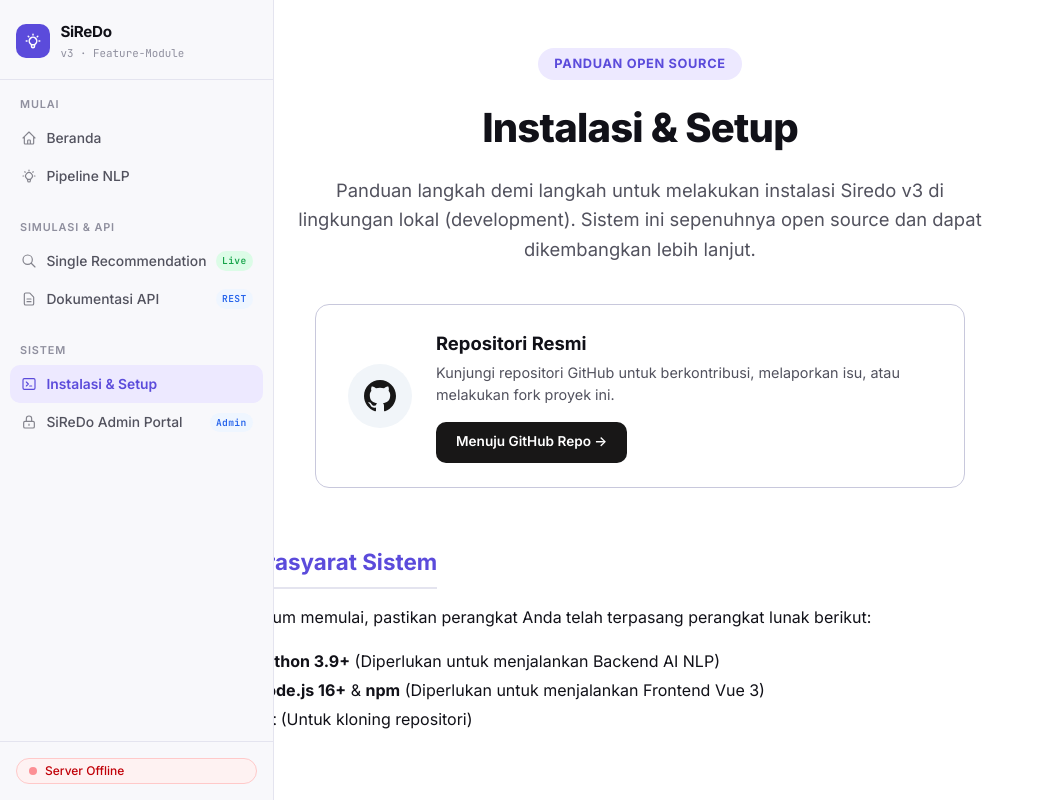
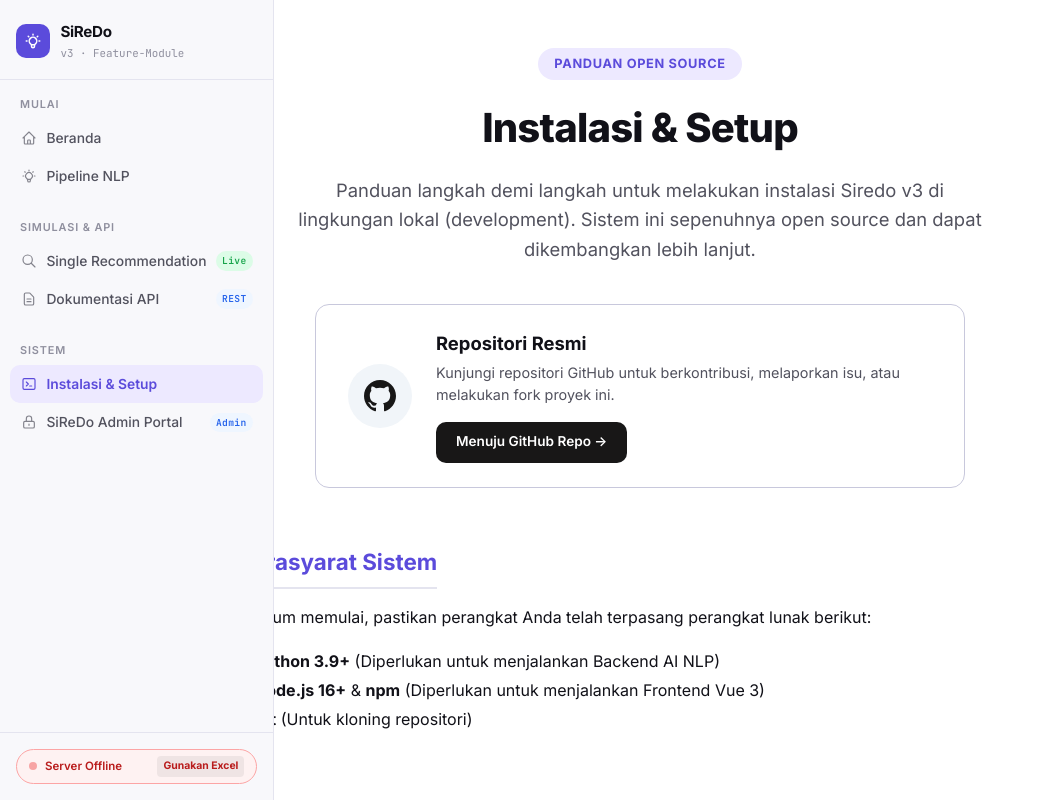
Before and after one commit to cello-marcelino/NLP-Base-Recommendation-System, a Vue app in the folder web/: page /install in a window 1280 px wide. Shown: the top 802 px of the page, without its empty margins (0-1045 px from the left). Built offline with nearby package versions, Linux system fonts and the light colour scheme; no server answers.

Commit message:
feat(web): add client-side Excel fallback reader for viewing dataset when server is offline

```diff
--- a/web/package.json
+++ b/web/package.json
@@ -14,7 +14,8 @@
     "pinia": "^3.0.4",
     "tailwindcss": "^4.3.3",
     "vue": "^3.5.40",
-    "vue-router": "^4.5.0"
+    "vue-router": "^4.5.0",
+    "xlsx": "^0.18.5"
   },
   "devDependencies": {
     "@vitejs/plugin-vue": "^6.0.8",
--- a/web/src/components/layout/ServerStatusBadge.vue
+++ b/web/src/components/layout/ServerStatusBadge.vue
@@ -1,8 +1,11 @@
 <script setup>
-import { onMounted } from 'vue'
+import { ref, onMounted } from 'vue'
 import { useSystemStore } from '../../stores/system'
 
 const systemStore = useSystemStore()
+const showExcelModal = ref(false)
+const isReading = ref(false)
+const uploadError = ref(null)
 
 onMounted(() => {
   systemStore.fetchStatus()
@@ -10,25 +13,139 @@
     systemStore.fetchStatus()
   }, 15000)
 })
+
+const handleFileUpload = async (e) => {
+  const file = e.target.files[0]
+  if (!file) return
+  isReading.value = true
+  uploadError.value = null
+  try {
+    await systemStore.loadExcelDataset(file)
+    showExcelModal.value = false
+  } catch (err) {
+    uploadError.value = 'Gagal membaca file Excel dataset.'
+  } finally {
+    isReading.value = false
+  }
+}
 </script>
 
 <template>
-  <div class="flex items-center gap-2 px-3 py-1 rounded-full text-xs font-medium border transition-colors"
-    :class="{
-      'bg-emerald-50 text-emerald-700 border-emerald-200': systemStore.isOnline && systemStore.isCacheReady,
-      'bg-amber-50 text-amber-700 border-amber-200': systemStore.isOnline && !systemStore.isCacheReady,
-      'bg-red-50 text-red-700 border-red-200': !systemStore.isOnline
-    }"
-  >
-    <div class="w-2 h-2 rounded-full animate-pulse"
+  <div class="status-container">
+    <div
+      class="status-badge"
       :class="{
-        'bg-emerald-500': systemStore.isOnline && systemStore.isCacheReady,
-        'bg-amber-500': systemStore.isOnline && !systemStore.isCacheReady,
-        'bg-red-500': !systemStore.isOnline
+        'badge-online': systemStore.isOnline && systemStore.isCacheReady && !systemStore.isExcelMode,
+        'badge-warming': systemStore.isOnline && !systemStore.isCacheReady && !systemStore.isExcelMode,
+        'badge-excel': systemStore.isExcelMode,
+        'badge-offline': !systemStore.isOnline && !systemStore.isExcelMode
       }"
-    ></div>
-    <span v-if="systemStore.isOnline && systemStore.isCacheReady">Server Online (Ready: {{ systemStore.totalDosen }} Dosen)</span>
-    <span v-else-if="systemStore.isOnline && !systemStore.isCacheReady">Server Online (Warming Up...)</span>
-    <span v-else>Server Offline</span>
+    >
+      <div
+        class="status-dot"
+        :class="{
+          'dot-online': systemStore.isOnline && systemStore.isCacheReady && !systemStore.isExcelMode,
+          'dot-warming': systemStore.isOnline && !systemStore.isCacheReady && !systemStore.isExcelMode,
+          'dot-excel': systemStore.isExcelMode,
+          'dot-offline': !systemStore.isOnline && !systemStore.isExcelMode
+        }"
+      ></div>
+
+      <span v-if="systemStore.isExcelMode">Excel Mode ({{ systemStore.totalDosen }} Dosen)</span>
+      <span v-else-if="systemStore.isOnline && systemStore.isCacheReady">Server Online ({{ systemStore.totalDosen }} Dosen)</span>
+      <span v-else-if="systemStore.isOnline && !systemStore.isCacheReady">Server Warming Up...</span>
+      <span v-else>Server Offline</span>
+
+      <button
+        v-if="!systemStore.isOnline || systemStore.isExcelMode"
+        @click="showExcelModal = true"
+        class="btn-excel-toggle"
+        title="Gunakan Excel Fallback"
+      >
+        {{ systemStore.isExcelMode ? 'Ganti Excel' : 'Gunakan Excel' }}
+      </button>
+    </div>
+
+    <!-- Modal Excel File Reader -->
+    <div v-if="showExcelModal" class="modal-backdrop" @click.self="showExcelModal = false">
+      <div class="modal-card">
+        <div class="modal-header">
+          <h3>Opsi Pembacaan Excel Fallback</h3>
+          <button @click="showExcelModal = false" class="btn-close">×</button>
+        </div>
+
+        <div class="modal-body">
+          <p class="modal-desc">
+            Saat server offline atau bermasalah, Anda dapat mengunggah file dataset Excel (<code>dataset_profiles_terintegrasi.xlsx</code>) untuk membaca data dosen, publikasi, dan bimbingan langsung di browser.
+          </p>
+
+          <div v-if="uploadError" class="error-msg">{{ uploadError }}</div>
+
+          <label class="drop-area">
+            <svg width="32" height="32" fill="none" viewBox="0 0 24 24" stroke="currentColor">
+              <path stroke-linecap="round" stroke-linejoin="round" stroke-width="1.5" d="M7 16a4 4 0 01-.88-7.903A5 5 0 1115.9 6L16 6a5 5 0 011 9.9M15 13l-3-3m0 0l-3 3m3-3v12" />
+            </svg>
+            <span class="drop-text">{{ isReading ? 'Membaca data Excel...' : 'Pilih File Excel Dataset (.xlsx)' }}</span>
+            <input type="file" accept=".xlsx, .xls" @change="handleFileUpload" class="sr-only" :disabled="isReading" />
+          </label>
+        </div>
+
+        <div class="modal-footer">
+          <button v-if="systemStore.isExcelMode" @click="systemStore.clearExcelMode(); showExcelModal = false" class="btn-reset">
+            Ganti ke Mode Server
+          </button>
+          <button @click="showExcelModal = false" class="btn-cancel">Tutup</button>
+        </div>
+      </div>
+    </div>
   </div>
 </template>
+
+<style scoped>
+.status-container { position: relative; width: 100%; }
+.status-badge {
+  display: flex; align-items: center; gap: 0.5rem;
+  padding: 0.4rem 0.75rem; border-radius: 99px;
+  font-size: 0.72rem; font-weight: 600; border: 1px solid;
+  transition: all 0.2s;
+}
+.badge-online { background: #ecfdf5; border-color: #a7f3d0; color: #047857; }
+.badge-warming { background: #fffbe6; border-color: #fde68a; color: #b45309; }
+.badge-excel { background: #f0fdfa; border-color: #99f6e4; color: #0f766e; }
+.badge-offline { background: #fef2f2; border-color: #fca5a5; color: #b91c1c; }
+
+.status-dot { width: 8px; height: 8px; border-radius: 50%; animation: pulse 1.5s infinite; flex-shrink: 0; }
+.dot-online { background: #10b981; }
+.dot-warming { background: #f59e0b; }
+.dot-excel { background: #0d9488; }
+.dot-offline { background: #ef4444; }
+@keyframes pulse { 0%, 100% { opacity: 1; } 50% { opacity: 0.4; } }
+
+.btn-excel-toggle {
+  margin-left: auto; background: rgba(0,0,0,0.06); border: none;
+  padding: 2px 6px; border-radius: 4px; font-size: 0.65rem; font-weight: 700;
+  cursor: pointer; transition: background 0.15s;
+}
+.btn-excel-toggle:hover { background: rgba(0,0,0,0.12); }
+
+/* Modal */
+.modal-backdrop { position: fixed; inset: 0; background: rgba(0,0,0,0.45); backdrop-filter: blur(3px); display: flex; align-items: center; justify-content: center; z-index: 300; padding: 1rem; }
+.modal-card { background: white; border-radius: 12px; max-width: 440px; width: 100%; padding: 1.5rem; box-shadow: 0 20px 40px rgba(0,0,0,0.25); color: #0f172a; }
+.modal-header { display: flex; align-items: center; justify-content: space-between; margin-bottom: 1rem; }
+.modal-header h3 { font-size: 1rem; font-weight: 700; color: #0f172a; margin: 0; }
+.btn-close { background: none; border: none; font-size: 1.25rem; color: #94a3b8; cursor: pointer; }
+
+.modal-body { display: flex; flex-direction: column; gap: 1rem; }
+.modal-desc { font-size: 0.825rem; color: #475569; line-height: 1.5; margin: 0; }
+.modal-desc code { font-family: monospace; background: #f1f5f9; padding: 2px 4px; border-radius: 4px; font-size: 0.78rem; }
+.error-msg { background: #fef2f2; color: #991b1b; padding: 0.5rem; border-radius: 6px; font-size: 0.8rem; text-align: center; }
+
+.drop-area { border: 2px dashed #cbd5e1; border-radius: 8px; padding: 1.75rem 1rem; text-align: center; background: #f8fafc; cursor: pointer; display: flex; flex-direction: column; align-items: center; gap: 0.5rem; transition: background 0.15s; }
+.drop-area:hover { background: #f1f5f9; border-color: #0d9488; }
+.drop-text { font-size: 0.825rem; font-weight: 600; color: #0d9488; }
+.sr-only { position: absolute; width: 1px; height: 1px; overflow: hidden; clip: rect(0,0,0,0); }
+
+.modal-footer { display: flex; align-items: center; justify-content: flex-end; gap: 0.75rem; margin-top: 1.25rem; }
+.btn-reset { background: #fffbe6; color: #b45309; border: 1px solid #fde68a; padding: 0.4rem 0.85rem; border-radius: 6px; font-size: 0.8rem; font-weight: 600; cursor: pointer; }
+.btn-cancel { background: #f1f5f9; color: #475569; border: none; padding: 0.4rem 0.85rem; border-radius: 6px; font-size: 0.8rem; font-weight: 600; cursor: pointer; }
+</style>
--- /dev/null
+++ b/web/src/services/excelReader.js
@@ -0,0 +1,49 @@
+import * as XLSX from 'xlsx'
+
+export const parseLecturerExcel = (file) => {
+  return new Promise((resolve, reject) => {
+    const reader = new FileReader()
+
+    reader.onload = (e) => {
+      try {
+        const data = new Uint8Array(e.target.result)
+        const workbook = XLSX.read(data, { type: 'array' })
+        const firstSheetName = workbook.SheetNames[0]
+        const worksheet = workbook.Sheets[firstSheetName]
+        const jsonRows = XLSX.utils.sheet_to_json(worksheet, { defval: '' })
+
+        const formatValue = (row, possibleKeys) => {
+          const keys = Object.keys(row)
+          for (const key of keys) {
+            const cleanKey = key.toLowerCase().trim()
+            if (possibleKeys.includes(cleanKey)) {
+              const val = row[key]
+              return val !== undefined && val !== null ? String(val).trim() : ''
+            }
+          }
+          return ''
+        }
+
+        const lecturerList = jsonRows.map((row) => {
+          return {
+            nidn: formatValue(row, ['nidn', 'id']),
+            nama: formatValue(row, ['nama', 'nama dosen', 'nama lengkap']),
+            program_studi: formatValue(row, ['program studi', 'prodi', 'program_studi']) || 'Teknik Informatika',
+            bidang_keahlian: formatValue(row, ['bidang keahlian', 'keahlian', 'bidang_keahlian']),
+            jurnal: formatValue(row, ['jurnal', 'publikasi', 'publikasi jurnal']),
+            judul_bimbing: formatValue(row, ['judul bimbing', 'riwayat bimbingan', 'judul bimbingan', 'judul_bimbing']),
+            judul_uji: formatValue(row, ['judul uji', 'riwayat pengujian', 'judul uji', 'judul_uji']),
+            pendidikan: formatValue(row, ['pendidikan', 'riwayat pendidikan', 'pendidikan_terakhir'])
+          }
+        }).filter(d => d.nama)
+
+        resolve(lecturerList)
+      } catch (err) {
+        reject(err)
+      }
+    }
+
+    reader.onerror = (error) => reject(error)
+    reader.readAsArrayBuffer(file)
+  })
+}
--- a/web/src/stores/system.js
+++ b/web/src/stores/system.js
@@ -1,14 +1,21 @@
 import { defineStore } from 'pinia'
 import { ref } from 'vue'
 import api from '../services/api'
+import { parseLecturerExcel } from '../services/excelReader'
 
 export const useSystemStore = defineStore('system', () => {
   const isOnline = ref(false)
   const isCacheReady = ref(false)
+  const isExcelMode = ref(false)
   const totalDosen = ref(0)
-  const dosenList = ref([])
+  const dosenList = ref(JSON.parse(sessionStorage.getItem('siredo_excel_dosen_cache') || '[]'))
   const isLoading = ref(false)
   const error = ref(null)
+
+  if (dosenList.value.length > 0) {
+    isExcelMode.value = true
+    totalDosen.value = dosenList.value.length
+  }
 
   const fetchStatus = async () => {
     try {
@@ -16,7 +23,9 @@
       const data = res.data.data
       isOnline.value = true
       isCacheReady.value = data.cache_ready
-      totalDosen.value = data.total_dosen
+      if (!isExcelMode.value) {
+        totalDosen.value = data.total_dosen
+      }
       error.value = null
       return data
     } catch (err) {
@@ -28,6 +37,10 @@
   }
 
   const fetchDosenList = async () => {
+    if (isExcelMode.value && dosenList.value.length > 0) {
+      return dosenList.value
+    }
+
     isLoading.value = true
     error.value = null
     try {
@@ -35,23 +48,51 @@
       dosenList.value = res.data.data || []
       totalDosen.value = dosenList.value.length
       isCacheReady.value = true
+      isExcelMode.value = false
       return dosenList.value
     } catch (err) {
-      error.value = err.userMessage || 'Gagal memuat data dosen'
+      error.value = err.userMessage || 'Gagal memuat data dosen dari server'
       throw err
     } finally {
       isLoading.value = false
     }
   }
 
+  const loadExcelDataset = async (file) => {
+    isLoading.value = true
+    error.value = null
+    try {
+      const parsedData = await parseLecturerExcel(file)
+      dosenList.value = parsedData
+      totalDosen.value = parsedData.length
+      isExcelMode.value = true
+      sessionStorage.setItem('siredo_excel_dosen_cache', JSON.stringify(parsedData))
+      return parsedData
+    } catch (err) {
+      error.value = 'Gagal membaca file Excel dataset'
+      throw err
+    } finally {
+      isLoading.value = false
+    }
+  }
+
+  const clearExcelMode = () => {
+    isExcelMode.value = false
+    sessionStorage.removeItem('siredo_excel_dosen_cache')
+    fetchStatus()
+  }
+
   return {
     isOnline,
     isCacheReady,
+    isExcelMode,
     totalDosen,
     dosenList,
     isLoading,
     error,
     fetchStatus,
-    fetchDosenList
+    fetchDosenList,
+    loadExcelDataset,
+    clearExcelMode
   }
 })
```
Also changed, not shown: web/src/views/admin/AdminDosenView.vue (+11 -1 lines), 1 other file (tests, documents, lock files or other folders).
